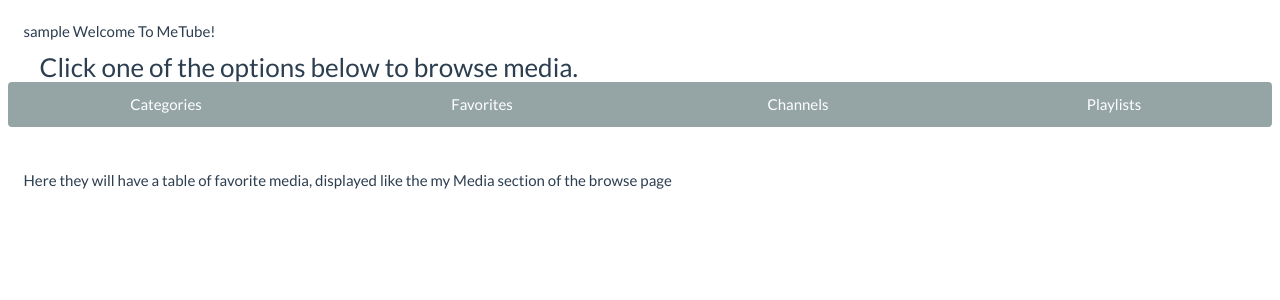
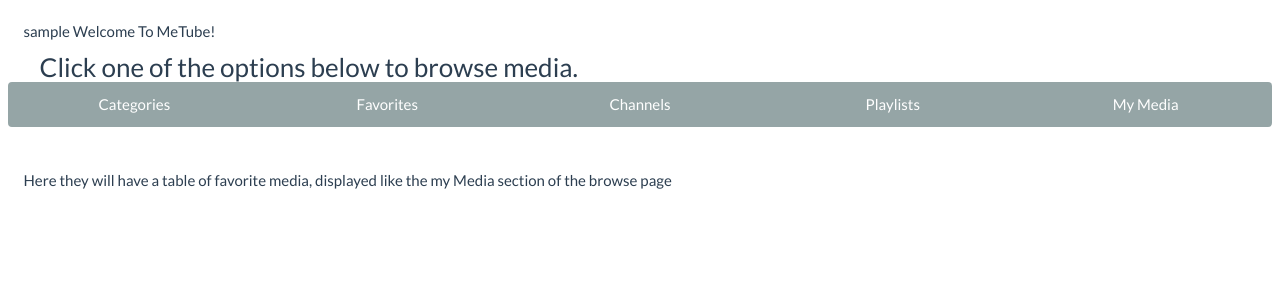
Before and after one commit to levesqu/MeTube, a PHP site: page /favorites.php in a window 1280 px wide. Shown: the part 68-368 px from the top of the page. Run offline with PHP 8.4, Linux system fonts and the light colour scheme; the visitor is signed in with stand-in values (Sample User, id 1).

Commit message:
fixing merge conflicts

```diff
--- a/browse.php
+++ b/browse.php
@@ -65,6 +65,7 @@ function saveDownload(id)
 	<a href="./favorites.php" class="btn btn-default">Favorites</a>
 	<a href="./channels.php" class="btn btn-default">Channels</a>
 	<a href="./playlists.php" class="btn btn-default">Playlists</a>
+    <a href="./browse.php" class="btn btn-default">My Media</a>
 </div><br>
 
 <p class="text-primary">Here you can upload all of your files just click the link below.</p>
--- a/channels.php
+++ b/channels.php
@@ -62,6 +62,7 @@ include_once "function.php";
     <a href="./favorites.php" class="btn btn-default">Favorites</a>
     <a href="./channels.php" class="btn btn-default">Channels</a>
     <a href="./playlists.php" class="btn btn-default">Playlists</a>
+    <a href="./browse.php" class="btn btn-default">My Media</a>
 </div><br>
 
 <br><br>
--- a/favorites.php
+++ b/favorites.php
@@ -23,9 +23,6 @@ include_once "function.php";
             );
         }
     </script>
-</head>
-
-<body>
     <!--the nav bar starts here -->
     <nav class="navbar navbar-default">
         <div class="container-fluid">
@@ -51,6 +48,10 @@ include_once "function.php";
         </div>
     </nav>
     <!-- nav bar ends here -->
+</head>
+
+<body>
+
 
 
 <p><?php echo $_SESSION['username'];?> Welcome To MeTube!</p>
@@ -62,6 +63,7 @@ include_once "function.php";
     <a href="./favorites.php" class="btn btn-default">Favorites</a>
     <a href="./channels.php" class="btn btn-default">Channels</a>
     <a href="./playlists.php" class="btn btn-default">Playlists</a>
+    <a href="./browse.php" class="btn btn-default">My Media</a>
 </div><br>
 
 <br>
```
Also changed, not shown: categories.php (+4 -3 lines), playlists.php (+4 -3 lines). Lines whose indentation alone changed are shown as unchanged.
